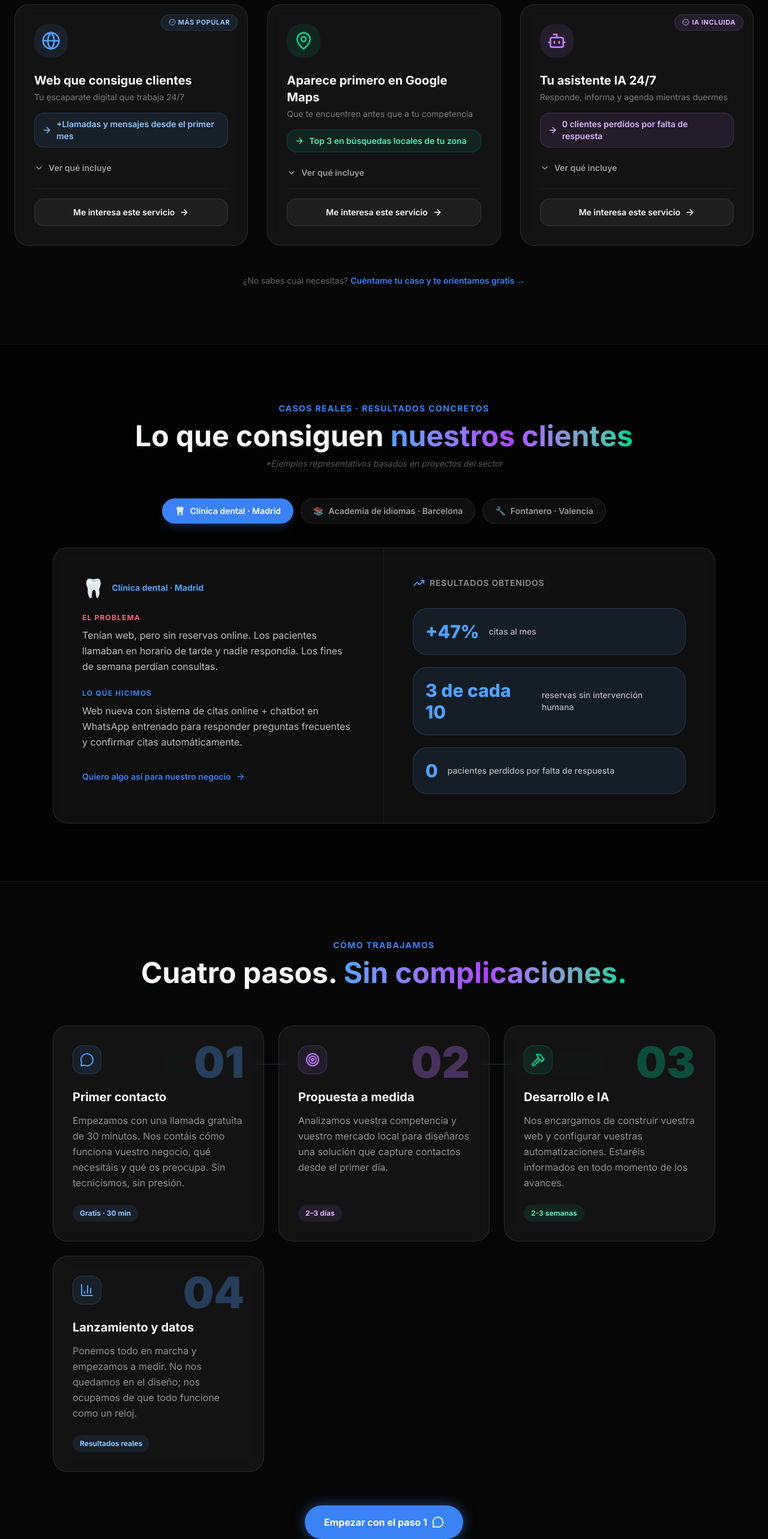
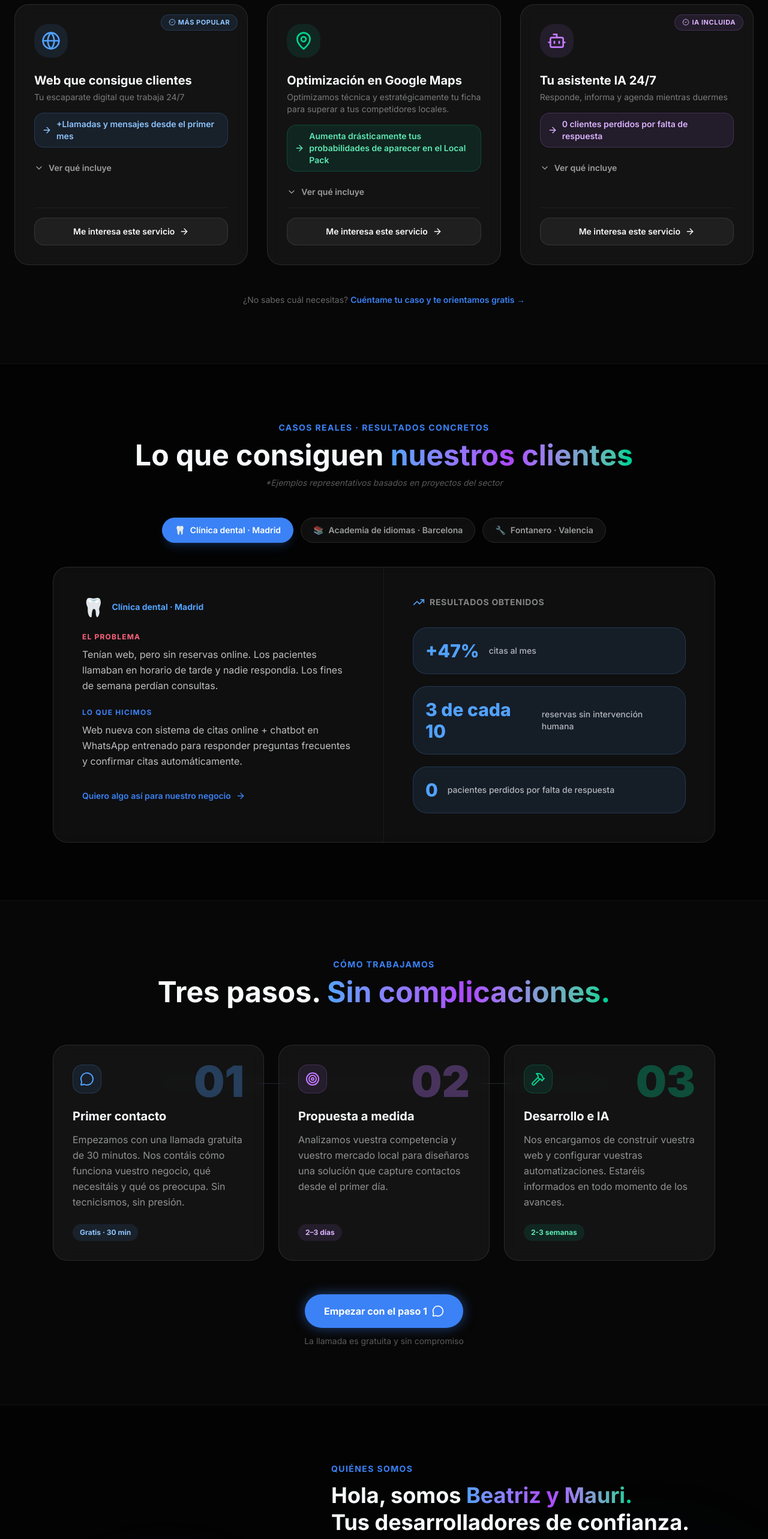
Before and after one commit to localdigital-es-2026/localdigital, a Next.js app: page / in a window 1280 px wide. Shown: the part 3200-5766 px from the top of the page at 60% size. Built offline with nearby package versions, Linux system fonts and the light colour scheme.

Commit message:
cambio servicios en optimización google

```diff
--- a/src/components/Process.tsx
+++ b/src/components/Process.tsx
@@ -34,15 +34,6 @@ const steps = [
       "Nos encargamos de construir vuestra web y configurar vuestras automatizaciones. Estaréis informados en todo momento de los avances.",
     duration: "2-3 semanas",
     color: "emerald",
-  },
-  {
-    number: "04",
-    icon: <BarChart3 className="w-6 h-6" />,
-    title: "Lanzamiento y datos",
-    description:
-      "Ponemos todo en marcha y empezamos a medir. No nos quedamos en el diseño; nos ocupamos de que todo funcione como un reloj.",
-    duration: "Resultados reales",
-    color: "blue",
   },
 ];
 
@@ -91,7 +82,7 @@ const Process = () => {
             transition={{ delay: 0.1 }}
             className="text-3xl md:text-5xl font-bold"
           >
-            Cuatro pasos.{" "}
+            Tres pasos.{" "}
             <span className="text-gradient">Sin complicaciones.</span>
           </motion.h2>
         </div>
--- a/src/components/Services.tsx
+++ b/src/components/Services.tsx
@@ -39,9 +39,9 @@ const services = [
     icon: <MapPin className="w-8 h-8" />,
     color: "emerald",
     badge: null,
-    title: "Aparece primero en Google Maps",
-    tagline: "Que te encuentren antes que a tu competencia",
-    result: "Top 3 en búsquedas locales de tu zona",
+    title: "Optimización en Google Maps",
+    tagline: "Optimizamos técnica y estratégicamente tu ficha para superar a tus competidores locales.",
+    result: "Aumenta drásticamente tus probabilidades de aparecer en el Local Pack",
     includes: [
       "Optimización completa de Google Business Profile",
       "Estrategia de palabras clave locales",
```
